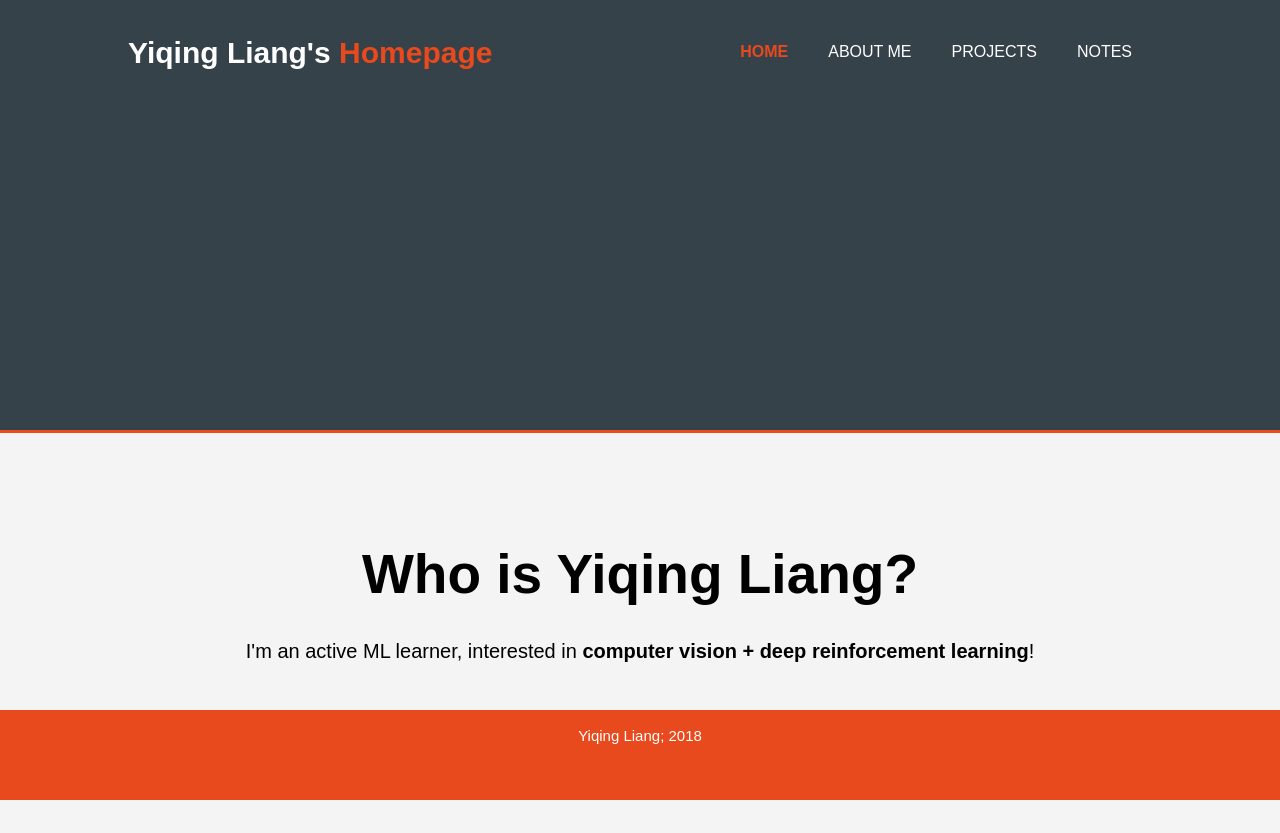
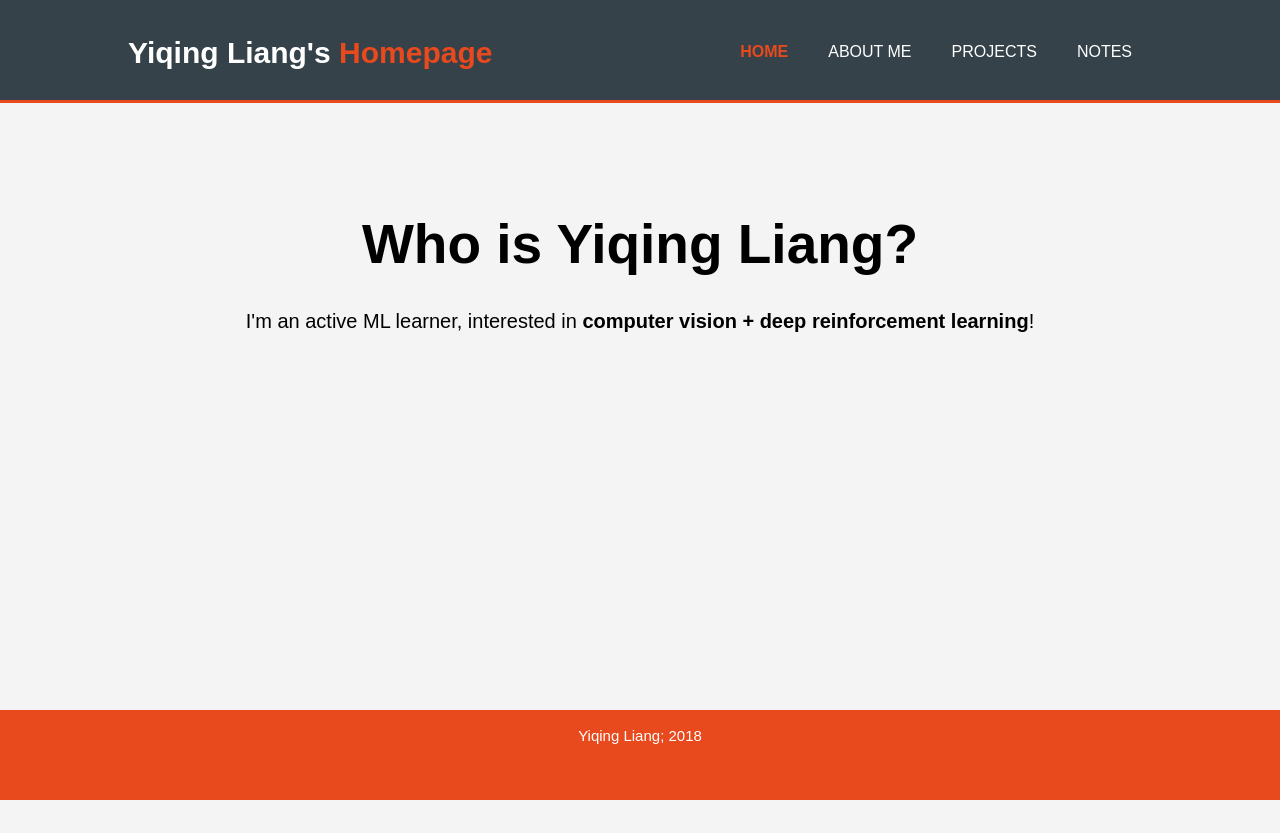
Before and after one commit to lynl7130/DeepL_Baby, a plain HTML site: page index.html in a window 1280 px wide. After the commit the page ends 800 px from the top, so only its background shows below. Drawn offline with Linux system fonts and the light colour scheme.

Commit message:
Update style.css

```diff
--- a/css/style.css
+++ b/css/style.css
@@ -9,7 +9,6 @@ body{
 /* Global */
 .container{
   width:80%;
-  min-height:400px;
   margin:auto;
   overflow:hidden;
 }
```
